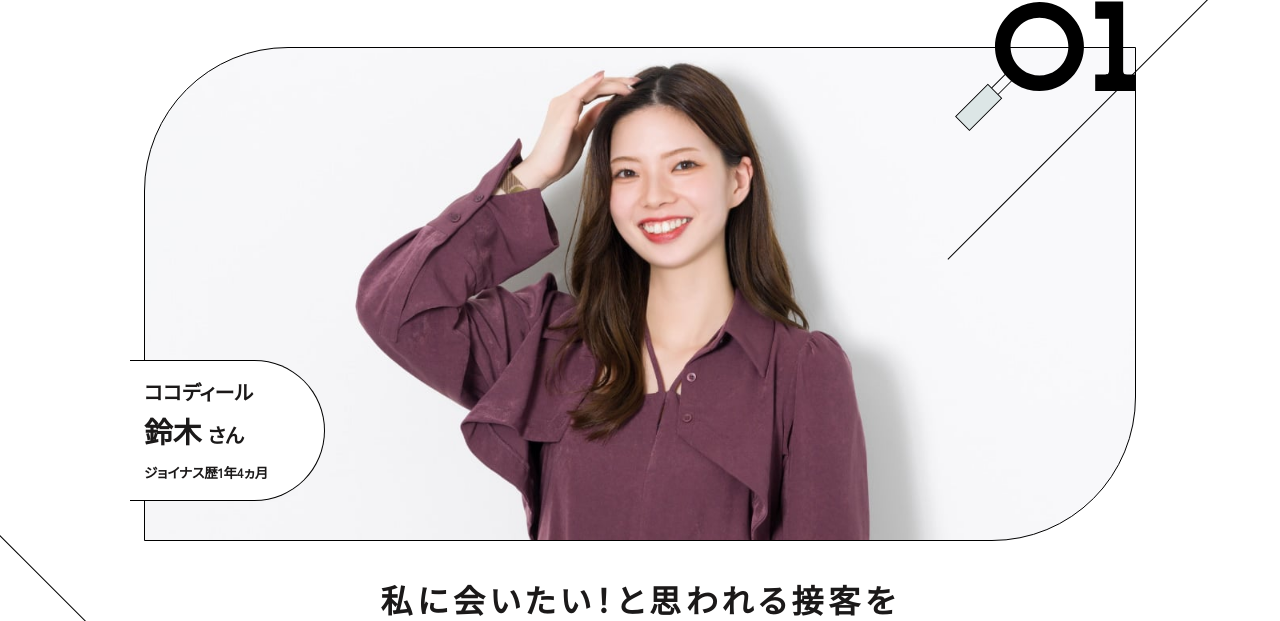
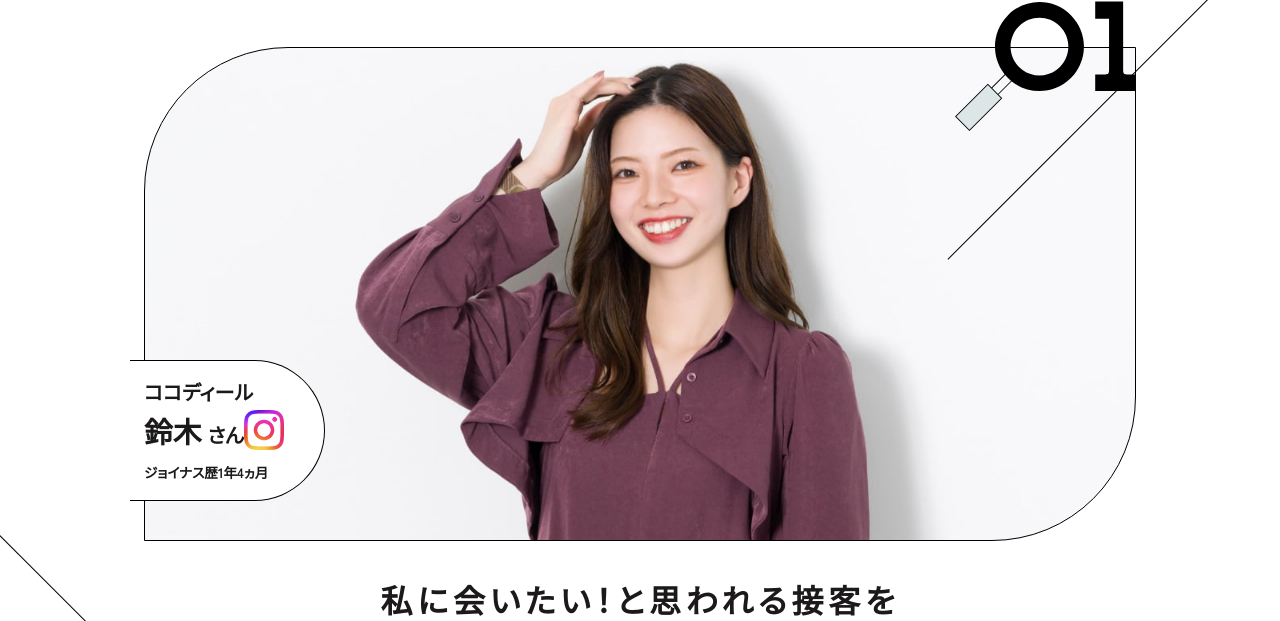
Before and after one commit to topicpath/bleue-joinus_50th, a PHP site: page /zoomin/01/ in a window 1280 px wide. Shown: the part 184-805 px from the top of the page. Run offline with PHP 8.4, Linux system fonts and the light colour scheme; some web fonts are replaced.

Commit message:
インスタグラム追加

```diff
--- a/zoomin/01/index.php
+++ b/zoomin/01/index.php
@@ -48,6 +48,7 @@ include_once 'common-meta.php';
 				<div class="box">
 					<h1><span class="shop">ココディール</span> <span class="name">鈴木</span>さん</h1>
 					<p class="history">ジョイナス歴1年4ヵ月</p>
+					<p class="insta hv_op"><a href="https://www.instagram.com/coco_miho28/?hl=ja" target="_blank"><img src="../../images/ico-insta.png" alt="instagram" width="72" height="72"></a></p>
 				</div><!-- /.box -->
 			</header><!-- /.article_header -->
 
@@ -131,6 +132,7 @@ include_once 'common-meta.php';
 						<p class="logo"><img src="images/shop_logo.svg" alt="ココディール" width="400" height="60" loading="lazy" decoding="async"></p><!-- /.logo -->
 						<p class="name">ココディール / B1 <br class="sp"><a href="https://www.sotetsu-joinus.com/shop/shop_498#floorMap" target="_blank" class="map">MAP</a></p>
 						<p>フェミニンとカジュアル、ベーシックとトレンドを程よくMIXしたレディースブランド。フリルやフラワープリントだけでなく、シンプルながら着用時にスタイルアップして見える洋服が自慢です。ぜひ試着で縫製やラインの違いを感じてください。</p>
+						<p class="more_btn"><a href="https://www.instagram.com/coco_miho28/?hl=ja" target="_blank"><span>鈴木さんのInstagramをCHECK！</span></a></p>
 					</div><!-- /.main -->
 				</div><!-- /.contents -->
 			</section><!-- /.joinus -->
```
